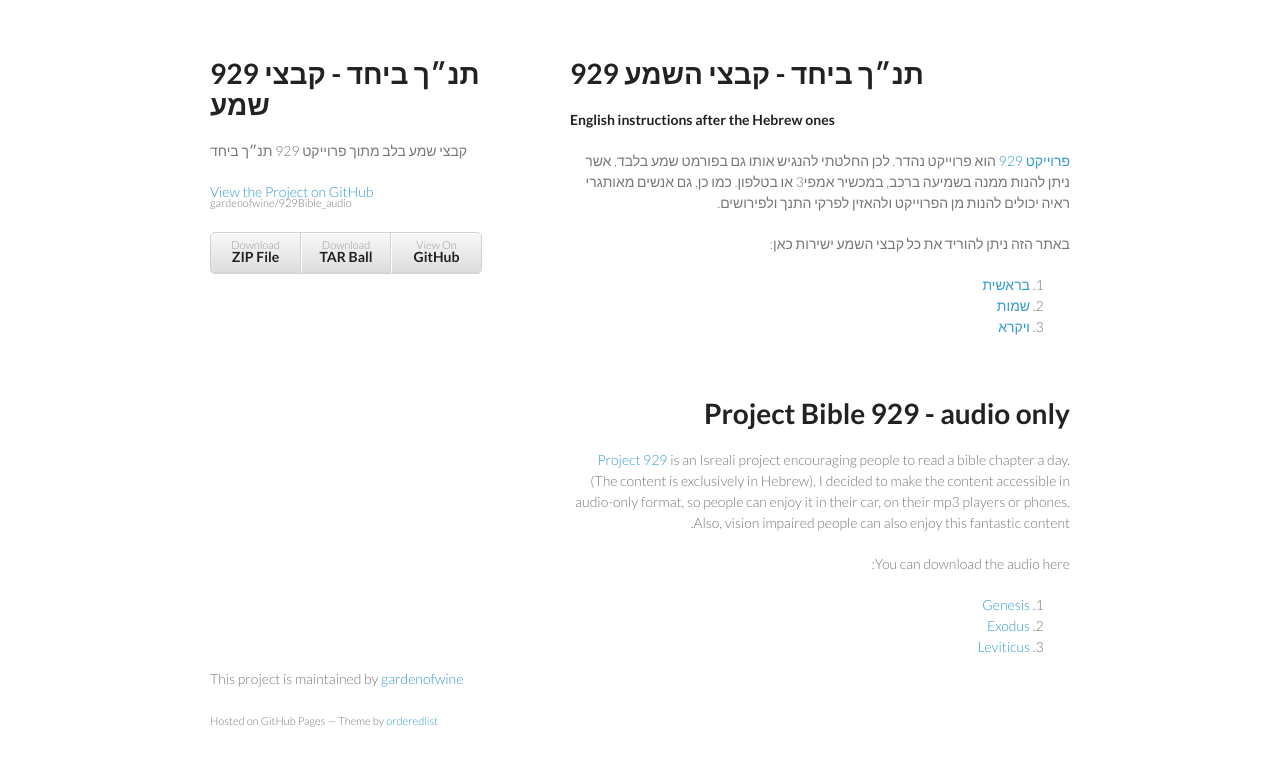
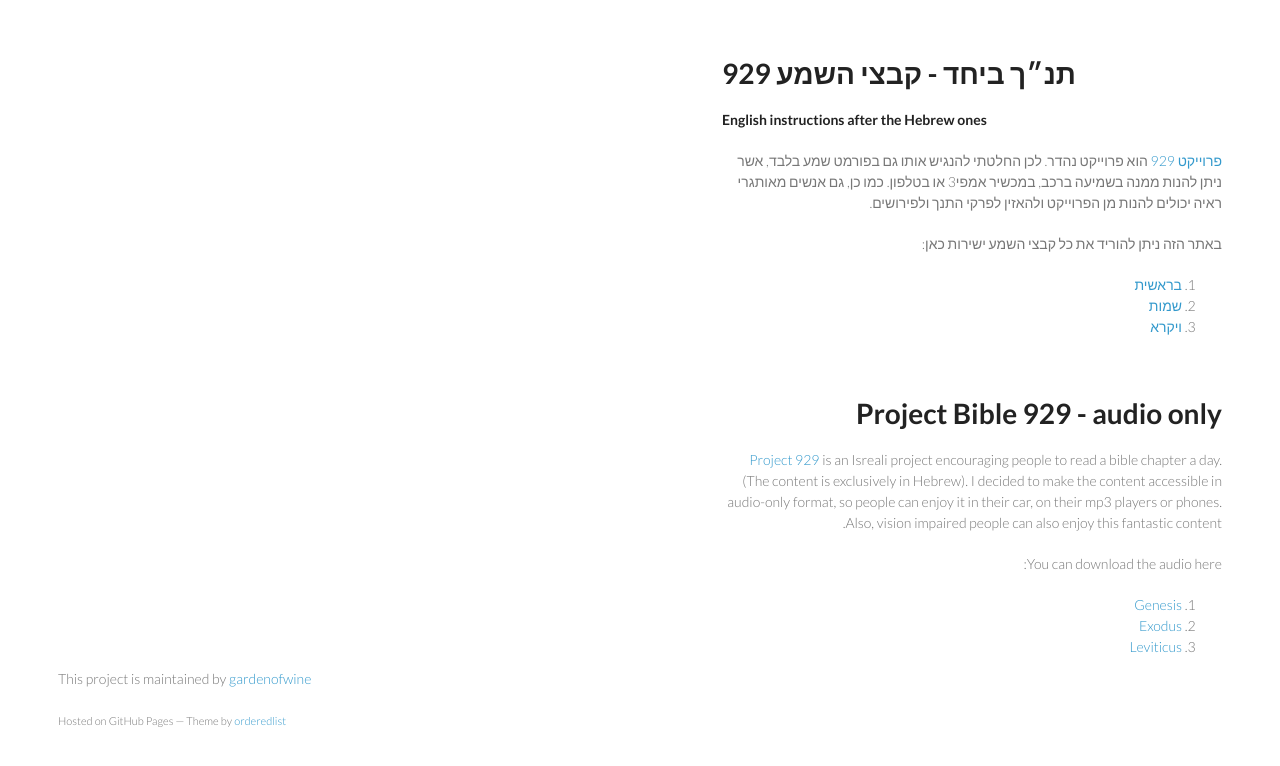
Before and after one commit to gardenofwine/929Bible_audio, a plain HTML site: page index.html in a window 1280 px wide. Drawn offline with Linux system fonts and the light colour scheme.

Commit message:
Remove header, change favicon

```diff
--- a/index.html
+++ b/index.html
@@ -3,6 +3,7 @@
   <head>
     <meta charset="utf-8">
     <meta http-equiv="X-UA-Compatible" content="chrome=1">
+    <link rel="icon" sizes="192x192" href="/favicon.ico">
     <title>929 תנ״ך ביחד - קבצי שמע by gardenofwine</title>
 
     <link rel="stylesheet" href="stylesheets/styles.css">
@@ -13,20 +14,6 @@
     <![endif]-->
   </head>
   <body>
-    <div class="wrapper">
-      <header>
-        <h1>929 תנ״ך ביחד - קבצי שמע</h1>
-        <p>קבצי שמע בלב מתוך פרוייקט 929 תנ״ך ביחד</p>
-
-        <p class="view"><a href="https://github.com/gardenofwine/929Bible_audio">View the Project on GitHub <small>gardenofwine/929Bible_audio</small></a></p>
-
-
-        <ul>
-          <li><a href="https://github.com/gardenofwine/929Bible_audio/zipball/master">Download <strong>ZIP File</strong></a></li>
-          <li><a href="https://github.com/gardenofwine/929Bible_audio/tarball/master">Download <strong>TAR Ball</strong></a></li>
-          <li><a href="https://github.com/gardenofwine/929Bible_audio">View On <strong>GitHub</strong></a></li>
-        </ul>
-      </header>
       <section>
         <h1>
 <a id="929-תנך-ביחד---קבצי-השמע" class="anchor" href="#929-%D7%AA%D7%A0%D7%9A-%D7%91%D7%99%D7%97%D7%93---%D7%A7%D7%91%D7%A6%D7%99-%D7%94%D7%A9%D7%9E%D7%A2" aria-hidden="true"><span class="octicon octicon-link"></span></a>929 תנ״ך ביחד - קבצי השמע</h1>
```
